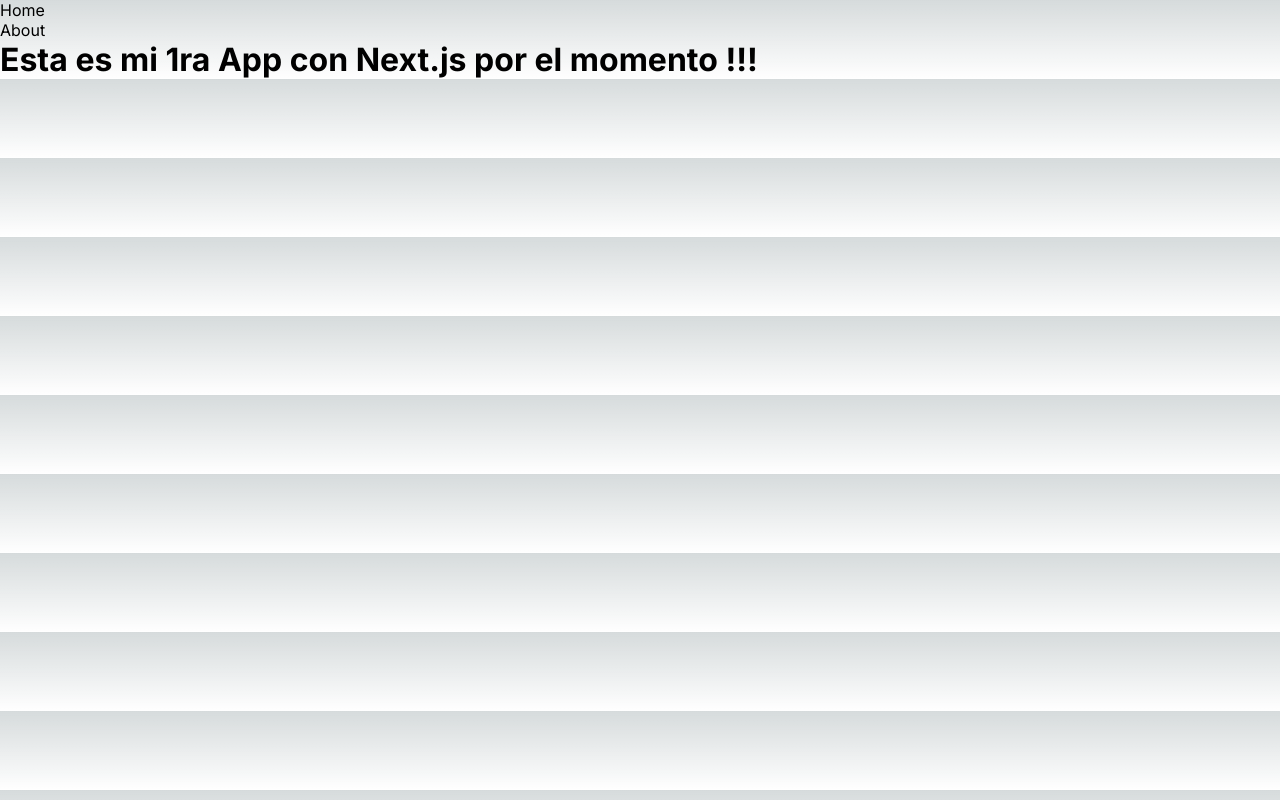
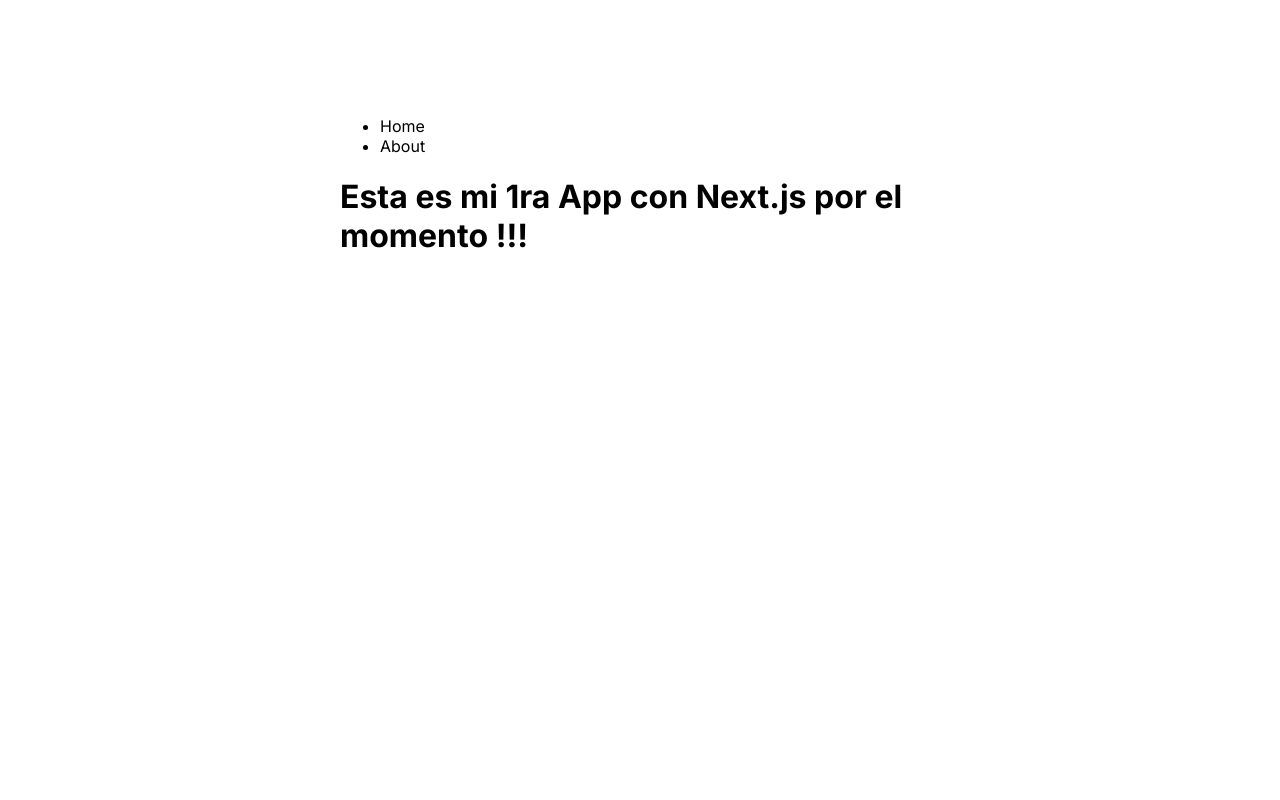
Before and after one commit to ManuelFBS/next-js-13-app, a Next.js app: page / in a window 1280 px wide. Built offline with nearby package versions, Linux system fonts and the light colour scheme.

Commit message:
Modificaion de globals.css

```diff
--- a/styles/globals.css
+++ b/styles/globals.css
@@ -1,4 +1,4 @@
-:root {
+/* :root {
   --max-width: 1100px;
   --border-radius: 12px;
   --font-mono: ui-monospace, Menlo, Monaco, "Cascadia Mono", "Segoe UI Mono",
@@ -77,31 +77,46 @@
   box-sizing: border-box;
   padding: 0;
   margin: 0;
-}
+} */
 
 html,
 body {
-  max-width: 100vw;
-  overflow-x: hidden;
+  /* max-width: 100vw;
+  overflow-x: hidden; */
+  padding: 0;
+  margin: 0;
+  font-family: system-ui, -apple-system, BlinkMacSystemFont, "Segoe UI", Roboto,
+    Oxygen, Ubuntu, Cantarell, "Open Sans", "Helvetica Neue", sans-serif;
 }
 
+/*
 body {
-  color: rgb(var(--foreground-rgb));
-  background: linear-gradient(
-      to bottom,
-      transparent,
-      rgb(var(--background-end-rgb))
-    )
-    rgb(var(--background-start-rgb));
-}
+  color: rgb(0, 0, 0);
+  background: linear-gradient(to bottom, transparent, rgb(255, 255, 255))
+    rgb(214, 219, 220);
+} */
 
 a {
   color: inherit;
   text-decoration: none;
 }
 
+* {
+  box-sizing: border-box;
+}
+
+body {
+  padding: 100px;
+  max-width: 800px;
+  margin: 0 auto;
+}
+
 @media (prefers-color-scheme: dark) {
   html {
     color-scheme: dark;
   }
+  body {
+    color: white;
+    background: black;
+  }
 }
```
